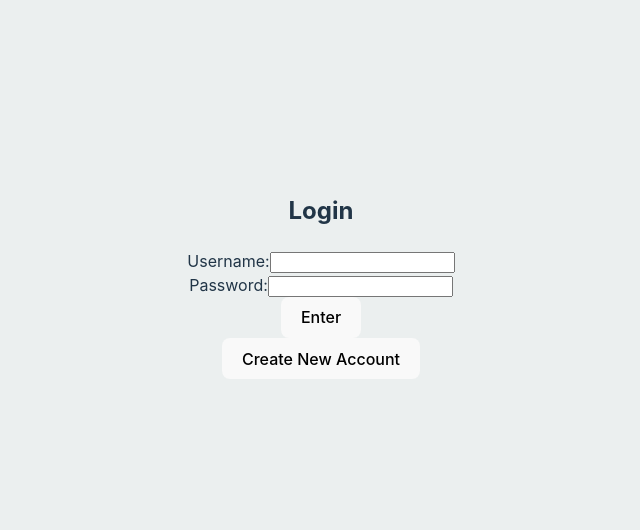
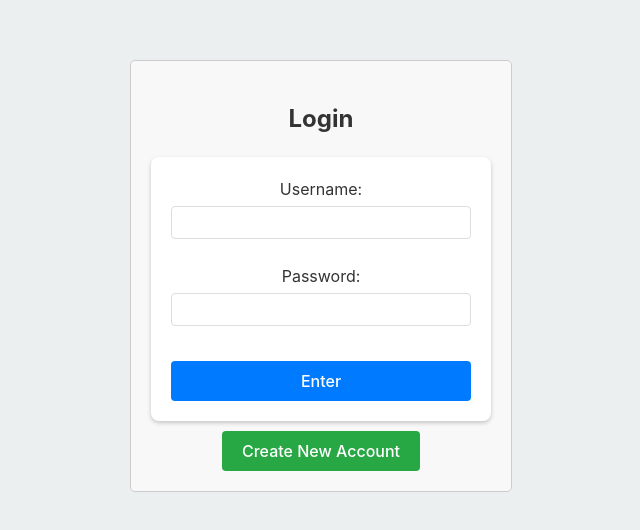
Before and after one commit to jgonz671/NomadNotifier, a React (Vite) app in the folder NomadNotifierReact/: page /login in a window 1280 px wide. Shown: the part 124-654 px from the top of the page, without its empty margins (319-959 px from the left). Built offline with nearby package versions, Linux system fonts and the light colour scheme.

Commit message:
dynamic routing to display css elements properly

```diff
--- a/NomadNotifierReact/src/Calendar.jsx
+++ /dev/null
@@ -1,12 +0,0 @@
-import React, { useState } from 'react';
-import { useNavigate } from 'react-router-dom';
-
-const Calendar = () => {
-    return (
-        <div>
-            <h2>Calendar</h2>
-        </div>
-    );
-}
-
-export default Calendar;
--- a/NomadNotifierReact/src/Login.css
+++ /dev/null
@@ -1,59 +0,0 @@
-.login-container {
-    display: flex;
-    flex-direction: column;
-    align-items: center;
-    justify-content: center;
-    height: 100vh;
-    background-color: #f2f2f2;
-}
-
-.login-form {
-    background-color: white;
-    padding: 20px;
-    border-radius: 8px;
-    box-shadow: 0 2px 4px rgba(80, 116, 163, 0.1);
-    width: 300px;
-}
-
-.login-form h2 {
-    text-align: center;
-    margin-bottom: 20px;
-}
-
-.login-form label {
-    display: block;
-    margin-bottom: 5px;
-    font-weight: bold;
-}
-
-.login-form input {
-    width: 100%;
-    padding: 8px;
-    margin-bottom: 15px;
-    border: 1px solid #ccc;
-    border-radius: 4px;
-}
-
-.login-form button {
-    width: 100%;
-    padding: 10px;
-    background-color: #73ff00;
-    color: white;
-    border: none;
-    border-radius: 4px;
-    cursor: pointer;
-    font-size: 16px;
-}
-
-.login-form button:hover {
-    background-color: #a100b3;
-}
-
-.login-form .create-account-btn {
-    background-color: #28a745;
-    margin-top: 10px;
-}
-
-.login-form .create-account-btn:hover {
-    background-color: #218838;
-}
--- /dev/null
+++ b/NomadNotifierReact/src/routes/Calendar.jsx
@@ -0,0 +1,12 @@
+import React, { useState } from 'react';
+import '../styles/Calendar.css'
+
+const Calendar = () => {
+    return (
+        <div className="calendar-container">
+            <h2 className="calendar-heading">Calendar</h2>
+        </div>
+    );
+}
+
+export default Calendar;
--- a/NomadNotifierReact/src/CreateAccount.jsx
+++ b/NomadNotifierReact/src/routes/CreateAccount.jsx
@@ -1,5 +1,5 @@
 import React from 'react';
-import './CreateAccount.css';
+import '../styles/CreateAccount.css';
 
 const CreateAccount = () => {
     return (
--- a/NomadNotifierReact/src/Login.jsx
+++ b/NomadNotifierReact/src/routes/Login.jsx
@@ -1,6 +1,6 @@
 import React, { useState } from 'react';
 import { useNavigate } from 'react-router-dom';
-import './Login.css';
+import '../styles/Login.css'; // Make sure this path is correct
 
 export default function LoginPage() {
     const [username, setUsername] = useState('');
@@ -9,10 +9,7 @@ export default function LoginPage() {
 
     const handleLogin = (e) => {
         e.preventDefault();
-
-
         console.log('Login:', username, password);
-
     };
 
     const handleCreateAccount = () => {
@@ -20,9 +17,9 @@ export default function LoginPage() {
     };
 
     return (
-        <div>
+        <div className="login-container">
             <h2>Login</h2>
-            <form onSubmit={handleLogin}>
+            <form onSubmit={handleLogin} className="login-form">
                 <div>
                     <label htmlFor="username">Username:</label>
                     <input
@@ -43,7 +40,7 @@ export default function LoginPage() {
                 </div>
                 <button type="submit">Enter</button>
             </form>
-            <button onClick={handleCreateAccount}>Create New Account</button>
+            <button onClick={handleCreateAccount} className="create-account-btn">Create New Account</button>
         </div>
     );
 }
--- a/NomadNotifierReact/src/Travel.jsx
+++ b/NomadNotifierReact/src/routes/Travel.jsx
@@ -1,5 +1,5 @@
 import React, { useState } from 'react';
-import './Travel.css';
+import '../styles/Travel.css';
 
 export default function Travel() {
     return (
--- /dev/null
+++ b/NomadNotifierReact/src/styles/Calendar.css
@@ -0,0 +1,15 @@
+.calendar-container {
+    max-width: 600px;
+    margin: 20px auto;
+    padding: 20px;
+    border: 1px solid #ddd;
+    border-radius: 8px;
+    background-color: #f9f9f9;
+}
+
+.calendar-heading {
+    font-size: 24px;
+    color: #333;
+    text-align: center;
+    margin-bottom: 20px;
+}
--- a/NomadNotifierReact/src/CreateAccount.css
+++ b/NomadNotifierReact/src/styles/CreateAccount.css
@@ -1,4 +1,4 @@
-/* CreateAccount.css
+CreateAccount.css
 div {
     display: flex;
     flex-direction: column;
@@ -9,7 +9,7 @@ div {
 }
 
 h2 {
-    color: #333;
+    color: #333333;
     margin-bottom: 20px;
 }
 
@@ -42,4 +42,4 @@ button {
 
 button:hover {
     background-color: #0056b3;
-} */
+}
--- /dev/null
+++ b/NomadNotifierReact/src/styles/Login.css
@@ -0,0 +1,58 @@
+/* Login.css */
+
+/* Styles for the login container */
+.login-container {
+    max-width: 400px;
+    margin: 50px auto;
+    padding: 20px;
+    border: 1px solid #ccc;
+    border-radius: 5px;
+    background-color: #f8f8f8;
+}
+
+/* Styles for the login form */
+.login-form {
+    display: flex;
+    flex-direction: column;
+}
+
+.login-form div {
+    margin-bottom: 15px;
+}
+
+/* Styles for the labels */
+.login-form label {
+    display: block;
+    margin-bottom: 5px;
+    color: #333;
+}
+
+/* Styles for the input fields */
+.login-form input {
+    width: 100%;
+    padding: 8px;
+    border: 1px solid #ddd;
+    border-radius: 4px;
+    box-sizing: border-box; /* ensures padding doesn't affect overall width */
+}
+
+/* Style for buttons */
+.login-form button,
+.create-account-btn {
+    padding: 10px 20px;
+    color: white;
+    background-color: #007bff;
+    border: none;
+    border-radius: 4px;
+    cursor: pointer;
+    margin-top: 10px;
+}
+
+.create-account-btn {
+    background-color: #28a745;
+}
+
+.login-form button:hover,
+.create-account-btn:hover {
+    opacity: 0.9;
+}
```
Also changed, not shown: NomadNotifierReact/src/main.jsx (+9 -6 lines), NomadNotifierReact/src/routes/PastTravel.jsx (renamed from NomadNotifierReact/src/PastTravel.jsx), NomadNotifierReact/src/styles/Travel.css (renamed from NomadNotifierReact/src/Travel.css).
